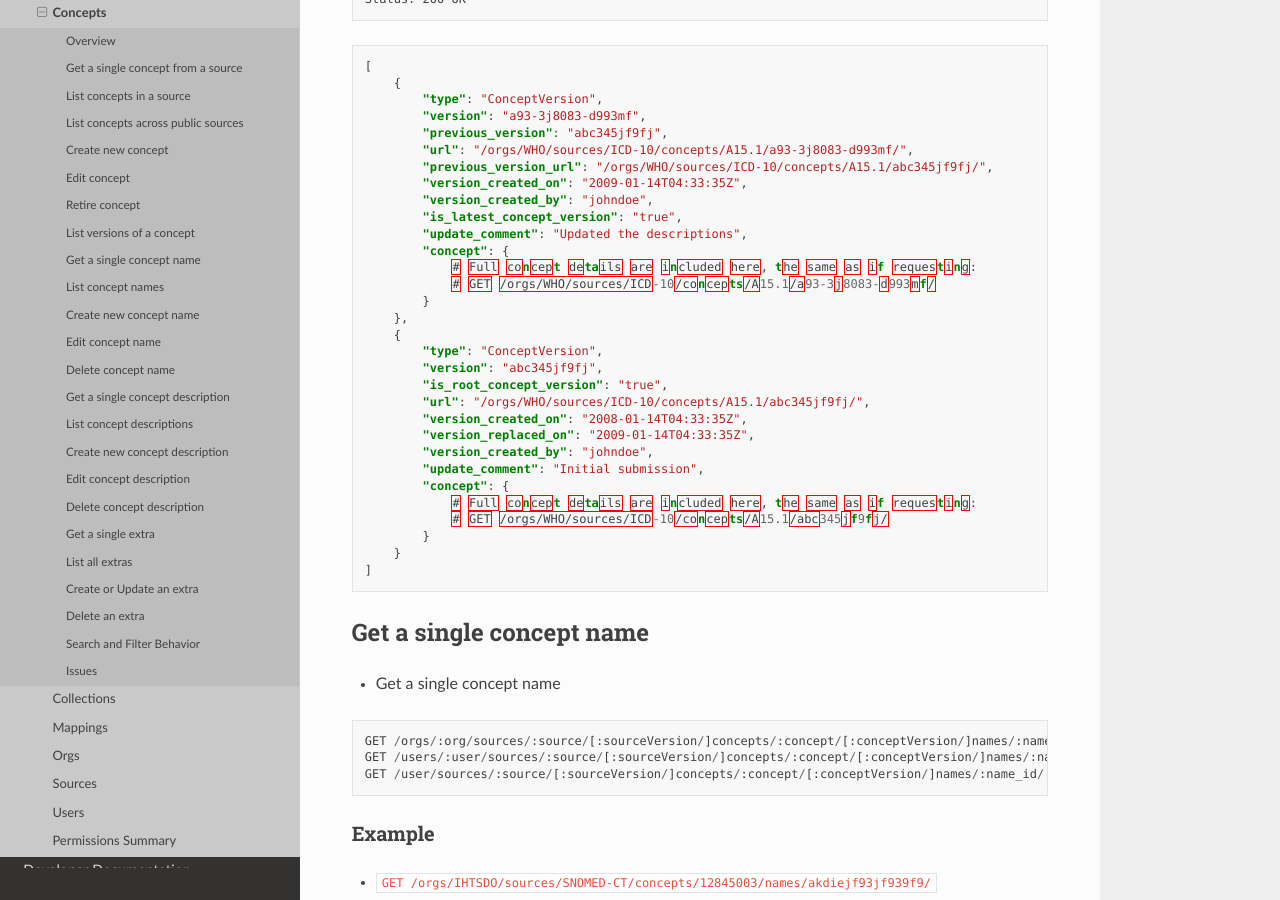
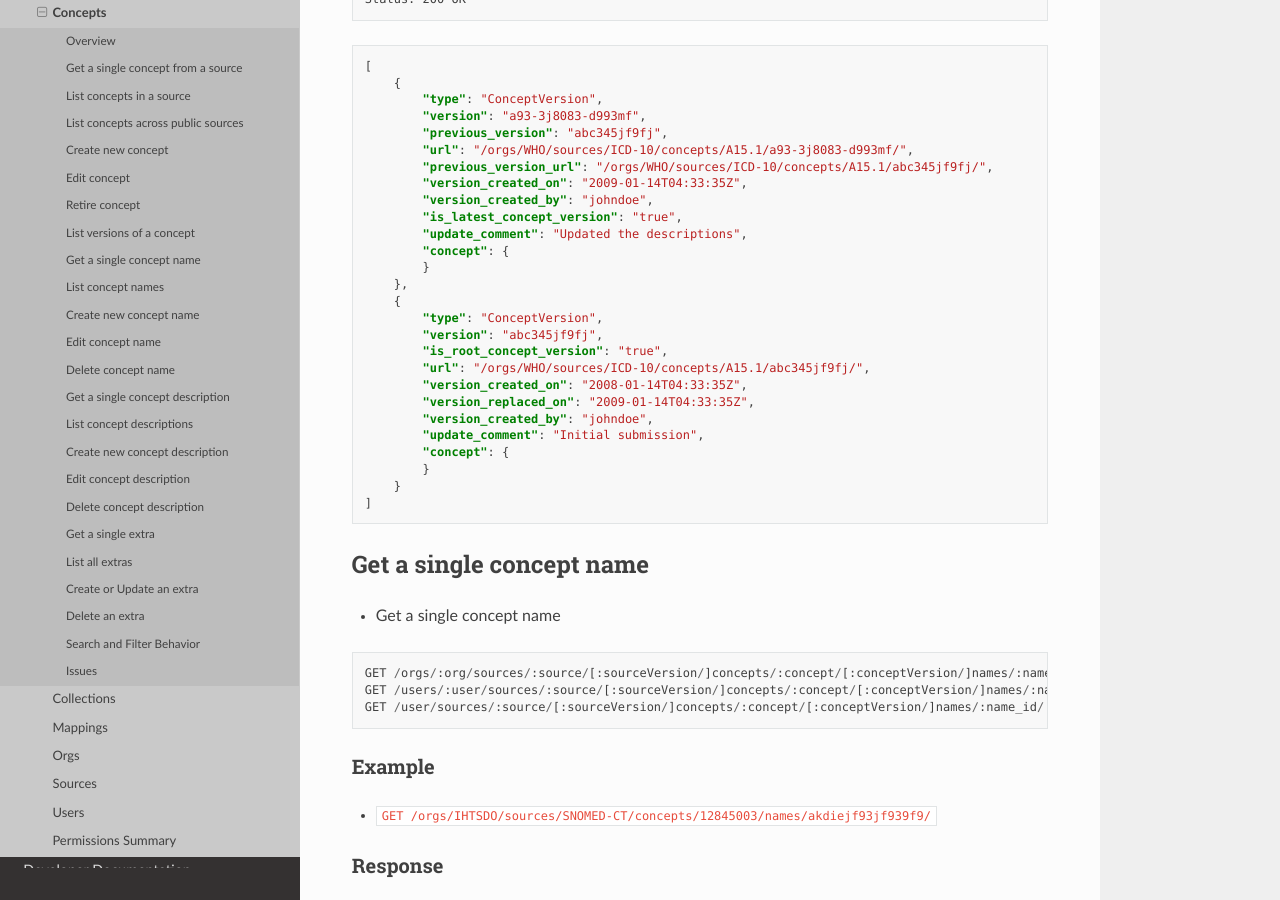
Before and after one commit to OpenConceptLab/ocl-docs, a Sphinx documentation site: the page built from docs/source/oclapi/user/concepts.md, in a window 1280 px wide and 900 px high, scrolled down 12603 px. Built offline with Sphinx 7.4.7 and the Read the Docs theme 2.0.0, drawn with Linux system fonts in a browser that asks for light colours; some of the changed text lies outside the part shown.

Commit message:
as per discussion on 12/09/20 removing comments from json

````diff
--- a/docs/source/oclapi/user/concepts.md
+++ b/docs/source/oclapi/user/concepts.md
@@ -89,7 +89,7 @@ GET /orgs/WHO/sources/ICD-10-2010/concepts/A15.1/?includeInverseMappings=true
             "name": "Tuberculosis of lung, confirmed by culture only",
             "locale": "en",
             "locale_preferred": "true",
-            "name_type": None
+            "name_type": "None"
         },
         {
             "type": "ConceptName",
@@ -98,7 +98,7 @@ GET /orgs/WHO/sources/ICD-10-2010/concepts/A15.1/?includeInverseMappings=true
             "name": "Tuberculose pulmonaire, confirmée par culture seulement",
             "locale": "fr",
             "locale_preferred": "true",
-            "name_type": None
+            "name_type": "None"
         }
     ],
 
@@ -110,7 +110,7 @@ GET /orgs/WHO/sources/ICD-10-2010/concepts/A15.1/?includeInverseMappings=true
             "description": "Tuberculous bronchiectasis, fibrosis of lung, pneumonia, pneumothorax, confirmed by sputum microscopy with culture only",
             "locale": "en",
             "locale_preferred": "true",
-            "description_type": None
+            "description_type": "None"
         }
     ],
 
@@ -556,8 +556,6 @@ Status: 200 OK
         "is_latest_concept_version": "true",
         "update_comment": "Updated the descriptions",
         "concept": {
-            # Full concept details are included here, the same as if requesting:
-            # GET /orgs/WHO/sources/ICD-10/concepts/A15.1/a93-3j8083-d993mf/
         }
     },
     {
@@ -570,8 +568,6 @@ Status: 200 OK
         "version_created_by": "johndoe",
         "update_comment": "Initial submission",
         "concept": {
-            # Full concept details are included here, the same as if requesting:
-            # GET /orgs/WHO/sources/ICD-10/concepts/A15.1/abc345jf9fj/
         }
     }
 ]
@@ -770,7 +766,7 @@ GET /user/sources/:source/[:sourceVersion/]concepts/:concept/[:conceptVersion/]d
     "description": "Tuberculous bronchiectasis, fibrosis of lung, pneumonia, pneumothorax, confirmed by sputum microscopy with culture only",
     "locale": "en",
     "locale_preferred": "true",
-    "description_type": None
+    "description_type": "None"
 }
 ```
 
@@ -802,7 +798,7 @@ GET /user/sources/:source/[:sourceVersion/]concepts/:concept/[:conceptVersion/]d
         "description": "Tuberculous bronchiectasis, fibrosis of lung, pneumonia, pneumothorax, confirmed by sputum microscopy with culture only",
         "locale": "en",
         "locale_preferred": "true",
-        "description_type": None
+        "description_type": "None"
     },
     {
         "type": "ConceptDescription",
@@ -811,7 +807,7 @@ GET /user/sources/:source/[:sourceVersion/]concepts/:concept/[:conceptVersion/]d
         "description": "Another less relevant and more lengthy description here",
         "locale": "en",
         "locale_preferred": "false",
-        "description_type": None
+        "description_type": "None"
     }
 ]
 ```
@@ -854,7 +850,7 @@ POST /user/sources/:source/concepts/:concept/descriptions/
     "description": "Tuberculous bronchiectasis, fibrosis of lung, pneumonia, pneumothorax, confirmed by sputum microscopy with culture only",
     "locale": "en",
     "locale_preferred": "true",
-    "description_type": None
+    "description_type": "None"
 }
 ```
 
@@ -894,7 +890,7 @@ PUT /user/sources/:source/concepts/:concept/descriptions/:description_id/
     "description": "Culture-only confirmation of tuberculous bronchiectasis, fibrosis of lung, pneumonia, or pneumothorax",
     "locale": "en",
     "locale_preferred": "true",
-    "description_type": None
+    "description_type": "None"
 }
 ```
 
````
Also changed, not shown: docs/source/oclapi/overview.md (+0 -1 lines), docs/source/oclapi/user/collections.md (+6 -6 lines), docs/source/oclapi/user/sources.md (+5 -6 lines), docs/source/oclapi/user/users.md (+3 -3 lines).
